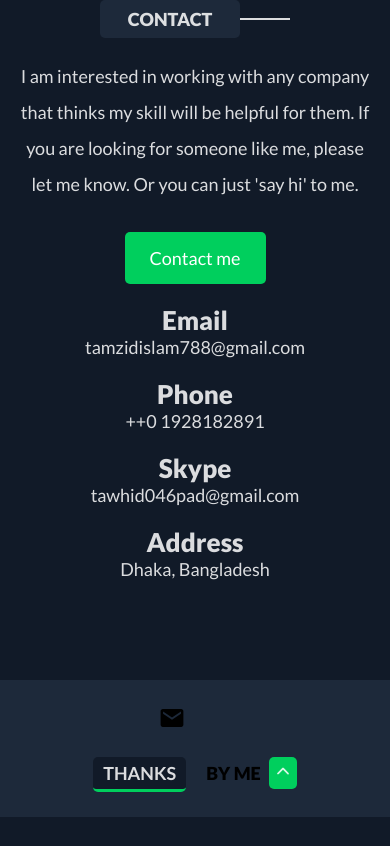
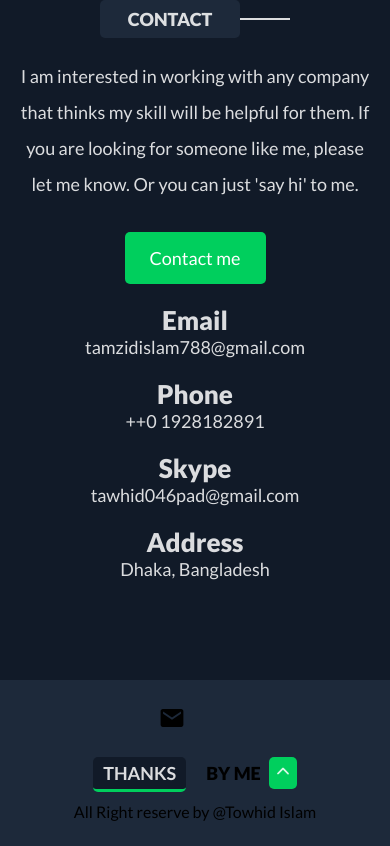
Before and after one commit to towhid046/my-resume, a React (Vite) app: page / in a window 390 px wide. Shown: the part 7587-8433 px from the top of the page. Before the commit the page ends 8404 px from the top, so only its background shows below. Built offline with nearby package versions, Linux system fonts and the light colour scheme; some icons are missing.

Commit message:
[added copy rigth]

```diff
--- a/src/layout/Footer/Footer.jsx
+++ b/src/layout/Footer/Footer.jsx
@@ -34,6 +34,7 @@ export default function Footer() {
             </h3>
           </div>
         </div>
+          <p className="text_center copy_rigth">All Right reserve by @Towhid Islam</p>
       </footer>
     </>
   );
--- a/src/layout/Footer/footer.css
+++ b/src/layout/Footer/footer.css
@@ -23,4 +23,7 @@
         width: 100%;
         justify-content: center;
     }
+    .copy_rigth{
+        margin-top: 10px;
+    }
 }
```
